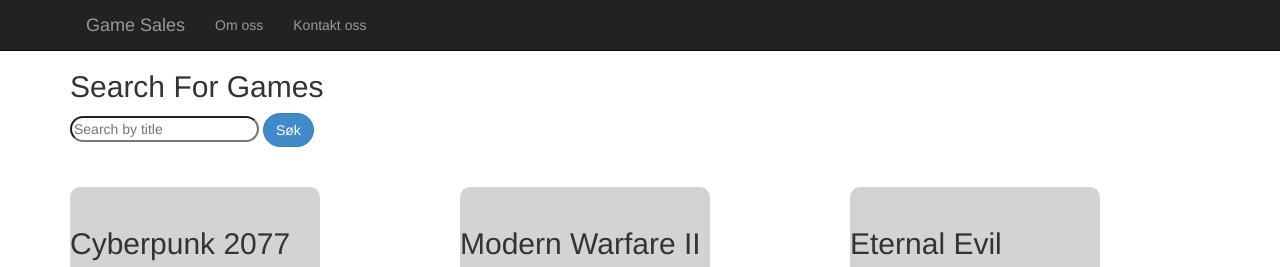
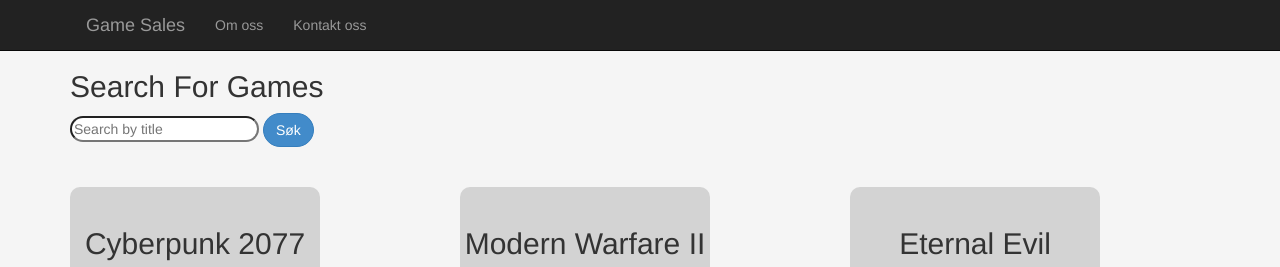
Before and after one commit to EmilianHaugland/Test-Django, a Django app: page / in a window 1280 px wide. Shown: the top 267 px of the page. Run offline with Django 3.2, Linux system fonts and the light colour scheme; some libraries are stand-ins or nearby versions.

Commit message:
Update index.html

```diff
--- a/app/templates/app/index.html
+++ b/app/templates/app/index.html
@@ -3,7 +3,7 @@
 {% block content %}
 
 
-
+<body style="background-color: whitesmoke;">
 
     <div class="row">
         <div class="col-md-4">
@@ -25,7 +25,7 @@
             <div class="card" style="width: 25rem; background-color: lightgrey; border-radius: 10px;">
                 <div class="card-body">
                     <br />
-                <h2 class="card-title"> Cyberpunk 2077</h2>
+                    <h2 style="text-align: center;" class="card-title"> Cyberpunk 2077</h2>
                     <img style="height: 200px; width: 250px;" src="https://cdn.akamai.steamstatic.com/steam/apps/1091500/header.jpg?t=1663663573" />
                     <p>
                         Orginal Pris NOK 599 KR
@@ -44,7 +44,7 @@
             <div class="card" style="width: 25rem; background-color: lightgray; border-radius: 10px;">
                 <div class="card-body">
                     <br />
-                <h2 class="card-title"> Modern Warfare II</h2>
+                    <h2 style="text-align: center;" class="card-title"> Modern Warfare II</h2>
                     <img style="height: 200px; width: 250px;" src="https://cdn.akamai.steamstatic.com/steam/apps/1938090/header.jpg?t=1666987393" />
                     <p>
                         Orginal Pris NOK 599 KR
@@ -63,7 +63,7 @@
             <div class="card" style="width: 25rem; background-color: lightgray; border-radius: 10px;">
                 <div class="card-body">
                     <br />
-                <h2 class="card-title"> Eternal Evil</h2>
+                    <h2 style="text-align: center;" class="card-title"> Eternal Evil</h2>
                     <img style="height: 200px; width: 250px;" src="https://cdn.akamai.steamstatic.com/steam/apps/1673630/header.jpg?t=1667316517" />
                     <p>
                         Orginal pris NOK 145 KR
@@ -87,7 +87,7 @@
             <div class="card" style="width: 25rem; background-color: lightgrey; border-radius: 10px;">
                 <div class="card-body">
                     <br />
-                <h2 class="card-title">Far Cry 3</h2>
+                    <h2 style="text-align: center;" class="card-title">Far Cry 3</h2>
                     <img style="height: 200px; width: 250px;" src="https://cdn.akamai.steamstatic.com/steam/apps/220240/header.jpg?t=1667245145" />
                     <p>
                         Orginal pris NOK 199 KR
@@ -106,7 +106,7 @@
             <div class="card" style="width: 25rem; background-color: lightgrey; border-radius: 10px;">
                 <div class="card-body">
                     <br />
-                <h2 class="card-title">Phasmophobia</h2>
+                    <h2 style="text-align: center;" class="card-title">Phasmophobia</h2>
                     <img style="height: 200px; width: 250px;" src="https://cdn.akamai.steamstatic.com/steam/apps/739630/header.jpg?t=1663254578" />
                     <p>
                         Orginal pris NOK 99 KR
@@ -125,7 +125,7 @@
             <div class="card" style="width: 25rem; background-color: lightgrey; border-radius: 10px;">
                 <div class="card-body">
                     <br />
-                <h2 class="card-title">Green Hell</h2>
+                    <h2 style="text-align: center;" class="card-title">Green Hell</h2>
                     <img style="height: 200px; width: 250px;" src="https://cdn.akamai.steamstatic.com/steam/apps/815370/header.jpg?t=1659627205" />
                     <p>
                         Orginal pris NOK 176 KR
@@ -149,7 +149,7 @@
             <div class="card" style="width: 25rem; background-color: lightgrey; border-radius: 10px;">
                 <div class="card-body">
                     <br />
-                <h2 class="card-title"> Contractors</h2>
+                    <h2 style="text-align: center;" class="card-title"> Contractors</h2>
                     <img style="height: 200px; width: 250px;" src="https://cdn.akamai.steamstatic.com/steam/apps/963930/header.jpg?t=1666967957" />
                     <p>
                         Orginal Pris NOK 145 KR
@@ -163,12 +163,12 @@
                 </div>
             </div>
         </div>
-
+        <!--New Game-->
         <div class="col-md-4">
             <div class="card" style="width: 25rem; background-color: lightgray; border-radius: 10px;">
                 <div class="card-body">
                     <br />
-                <h2 class="card-title"> Terra Invicta</h2>
+                    <h2 style="text-align: center;" class="card-title"> Terra Invicta</h2>
                     <img style="height: 200px; width: 250px;" src="https://cdn.akamai.steamstatic.com/steam/apps/1176470/header.jpg?t=1667545287" />
                     <p>
                         Orginal Pris NOK 399 KR
@@ -182,12 +182,12 @@
                 </div>
             </div>
         </div>
-
+        <!--New Game-->
         <div class="col-md-4">
             <div class="card" style="width: 25rem; background-color: lightgray; border-radius: 10px;">
                 <div class="card-body">
                     <br />
-                <h2 class="card-title"> Dying Light</h2>
+                    <h2 style="text-align: center;" class="card-title"> Dying Light</h2>
                     <img style="height: 200px; width: 250px;" src="https://cdn.akamai.steamstatic.com/steam/apps/239140/header.jpg?t=1666707597" />
                     <p>
                         Orginal pris NOK 259 KR
@@ -203,4 +203,5 @@
         </div>
     </div>
 
+</body>
 {% endblock %}
```
Lines whose indentation alone changed are shown as unchanged.
